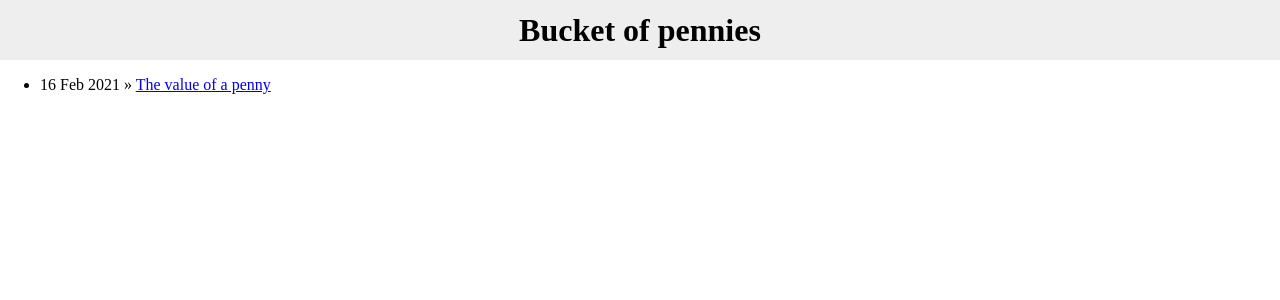
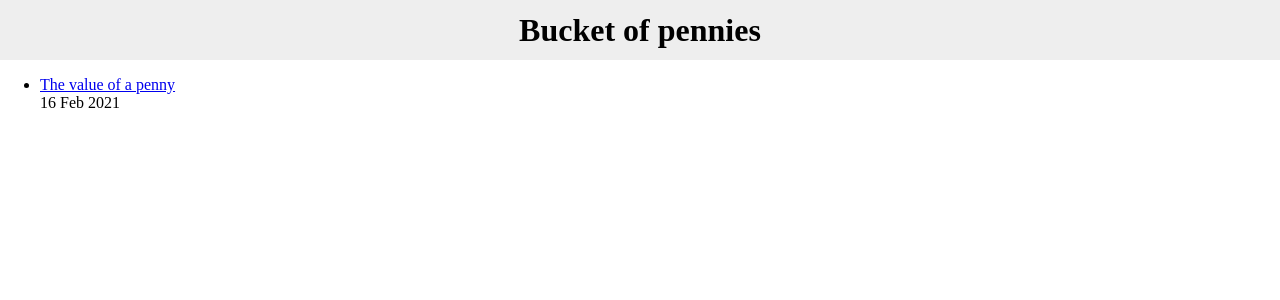
Before and after one commit to bucketofpennies/bucketofpennies.github.io, a Jekyll site: the page built from index.html, in a window 1280 px wide. Shown: the top 300 px of the page. Built offline with Jekyll 4.4.1, drawn with Linux system fonts in a browser that asks for light colours.

Commit message:
Update index.html

```diff
--- a/index.html
+++ b/index.html
@@ -4,6 +4,9 @@ title: Bucket of pennies
 ---
 <ul class="posts">
   {% for post in site.posts %}
-    <li><span>{{ post.date | date_to_string }}</span> » <a href="{{ post.url }}" title="{{ post.title }}">{{ post.title }}</a></li>
+    <li>
+      <div><a href="{{ post.url }}" title="{{ post.title }}">{{ post.title }}</a></div>
+      <div>{{ post.date | date_to_string }}</div>
+    </li>
   {% endfor %}
 </ul>
```
